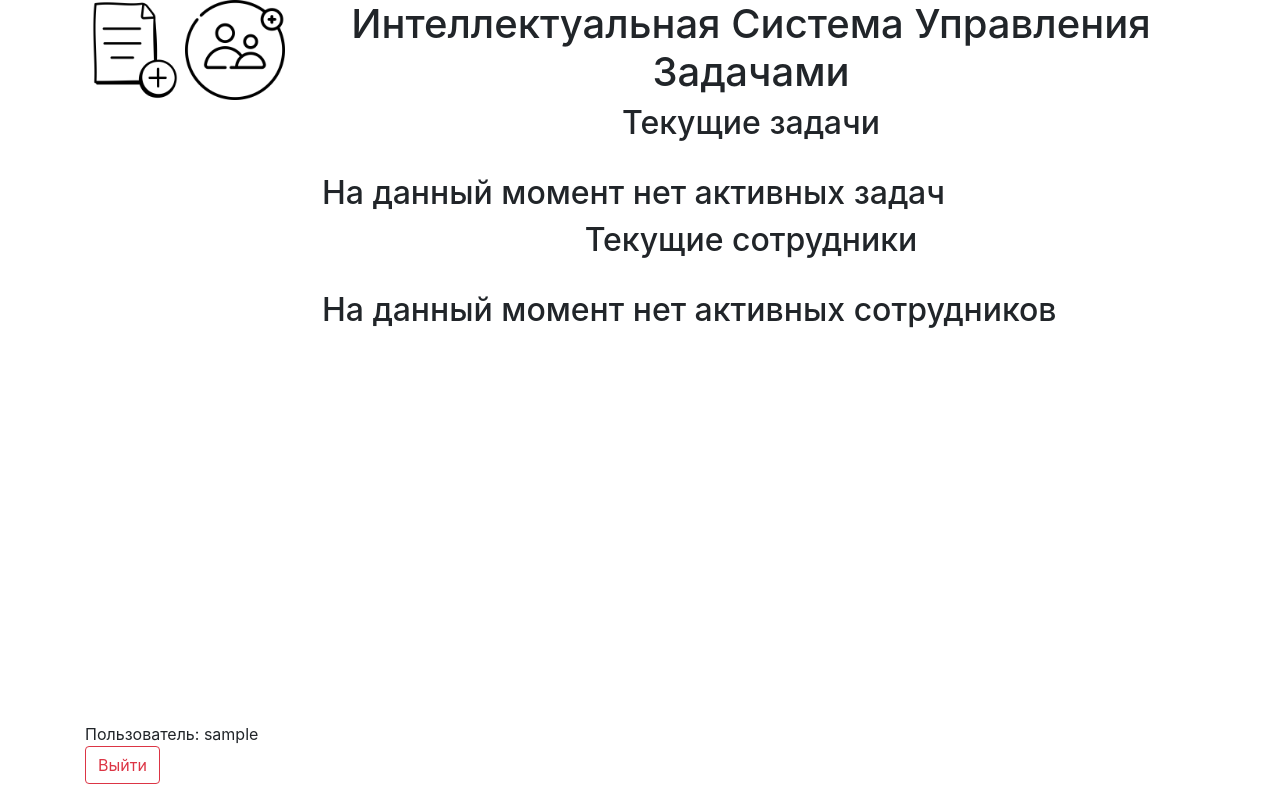
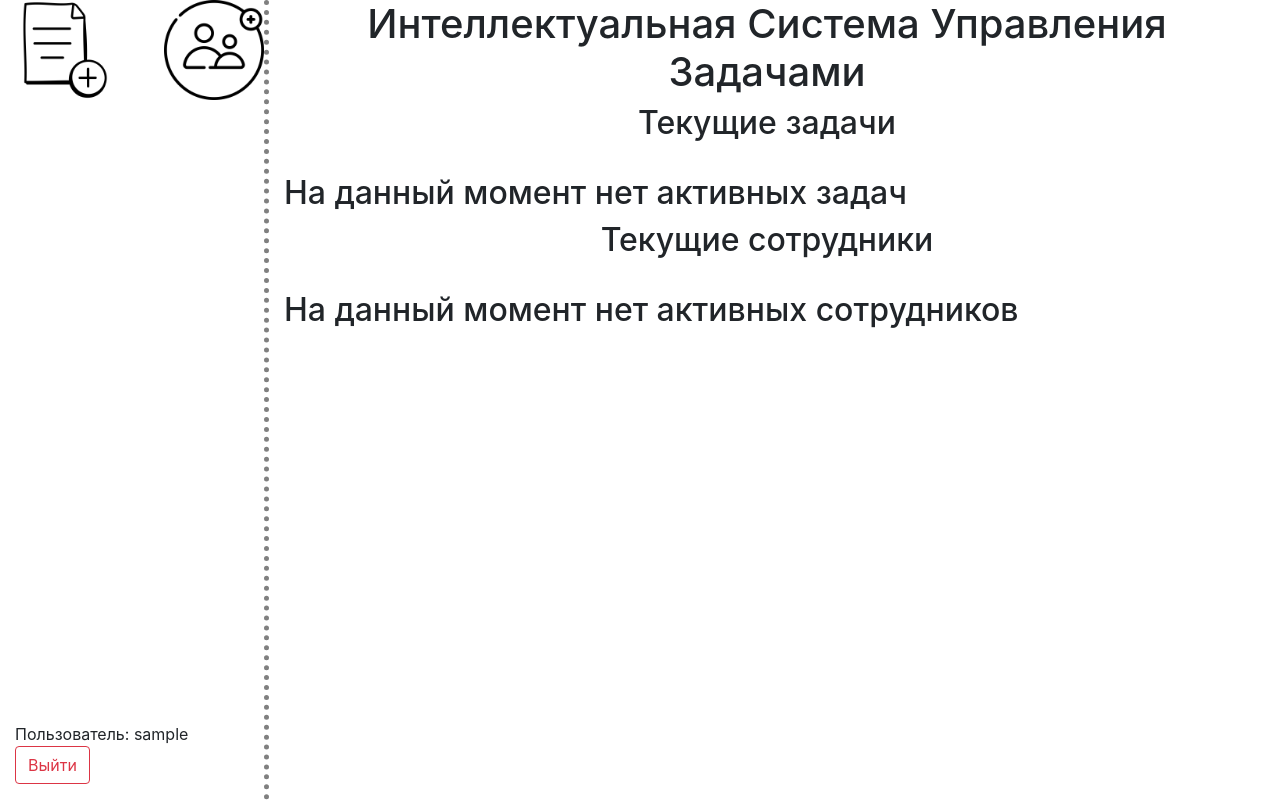
Before and after one commit to iBearchic/rascomTM, a Flask app: page / in a window 1280 px wide. Run offline with Flask 3, Linux system fonts and the light colour scheme; the visitor is signed in with stand-in values (Sample User, id 1); data that the repository does not hold is empty; some libraries are stand-ins or nearby versions.

Commit message:
few changes

```diff
--- a/app/static/css/main.css
+++ b/app/static/css/main.css
@@ -1,4 +1,4 @@
-.container {
+.container, .container-fluid {
     display: flex;
 }
 
@@ -7,6 +7,7 @@
     display: flex;
     flex-direction: column;
     height: 100vh;
+    border-right: 5px dotted grey;
 }
 
 .sidenavbar .footer {
@@ -16,6 +17,7 @@
 .sidenavbar .header {
     display: flex;
     flex-direction: row;
+    justify-content: space-between;
 }
 
 .sidenavbar .header img{
--- a/app/templates/layout.html
+++ b/app/templates/layout.html
@@ -8,7 +8,7 @@
     <title> ITMS </title>
 </head>
 <body>
-    <div class="container">
+    <div class="container-fluid">
 
         <div class="sidenavbar">
             {% if current_user.is_authenticated %}
```
